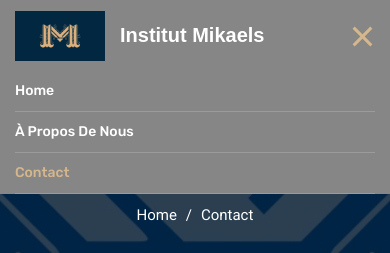
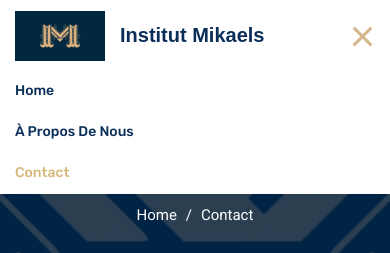
Before and after one commit to mahdi-zg/mikaels-website, a website: page contact.html in a window 390 px wide. Both pictures are taken after a click on the button "Toggle navigation". Shown: the top 253 px of the page. Drawn offline with nearby package versions, Linux system fonts and the light colour scheme; some packages are replaced by stand-ins of ours.

Commit message:
version1

```diff
--- a/contact.html
+++ b/contact.html
@@ -26,8 +26,32 @@
     <!-- main css -->
     <link rel="stylesheet" href="css/style.css" />
   </head>
+<style>
+ @media (max-width: 768px) {
+    #contact-page .navbar {
+        background-color: white !important; /* Set navbar background to white */
+    }
 
-  <body>
+    #contact-page .navbar-brand span {
+        color: #0b2e59 !important; /* Set "Institut Mikaels" text to blue */
+    }
+
+    #contact-page .nav-link {
+        color: #0b2e59 !important; /* Set all links to blue */
+    }
+
+    #contact-page .nav-item.active .nav-link {
+        color: #d6b87b !important; /* Keep "À propos de nous" in yellow */
+    }
+
+    #contact-page .nav-link:hover {
+        text-decoration: underline; /* Optional: Add underline effect on hover */
+    }
+}
+
+
+</style>
+  <body id="contact-page">
     <!--================ Start Header Menu Area =================-->
     <header class="header_area white-header">
       <div class="main_menu">
```
Also changed, not shown: about-us.html (+25 -1 lines), index.html (+8 -2 lines).
